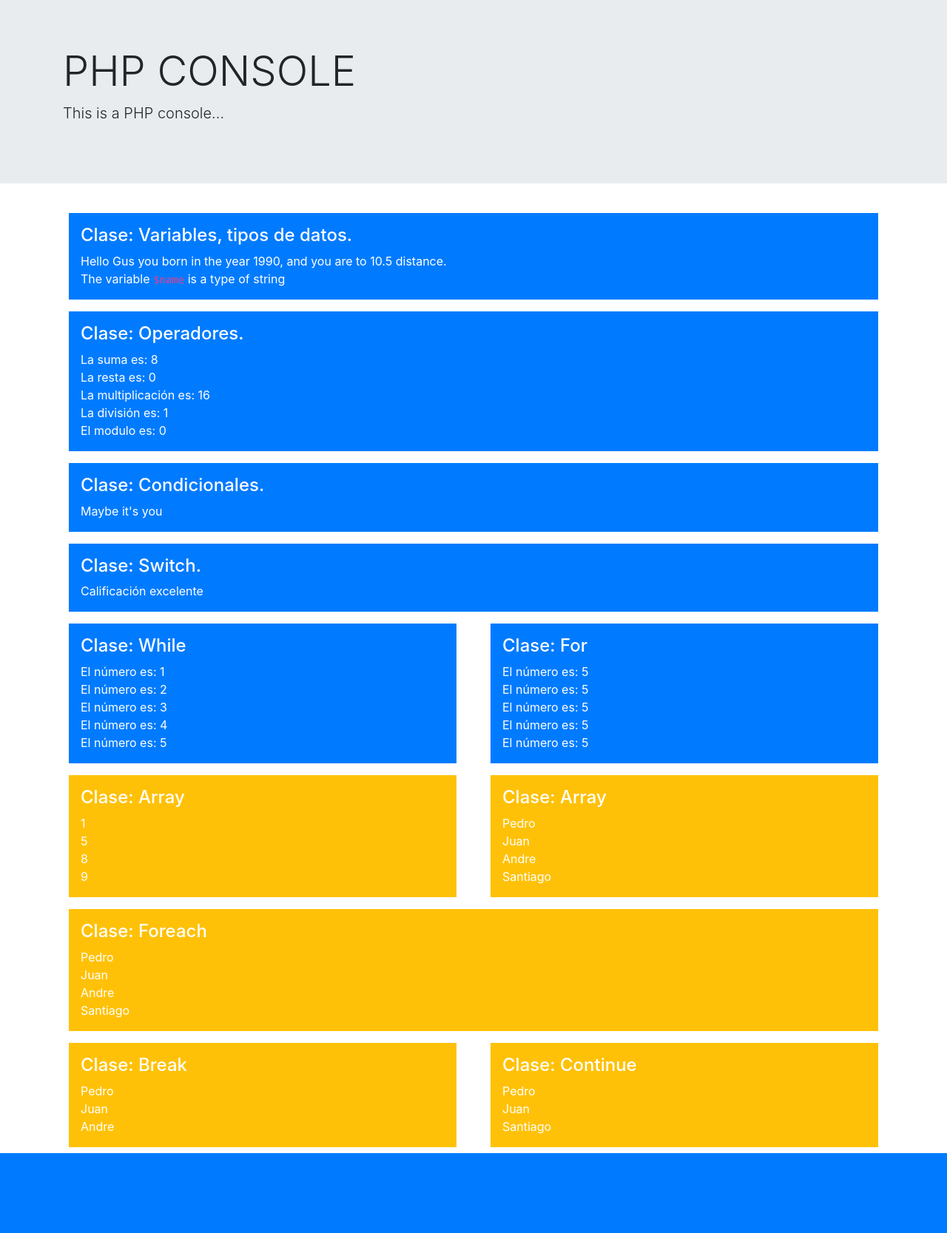
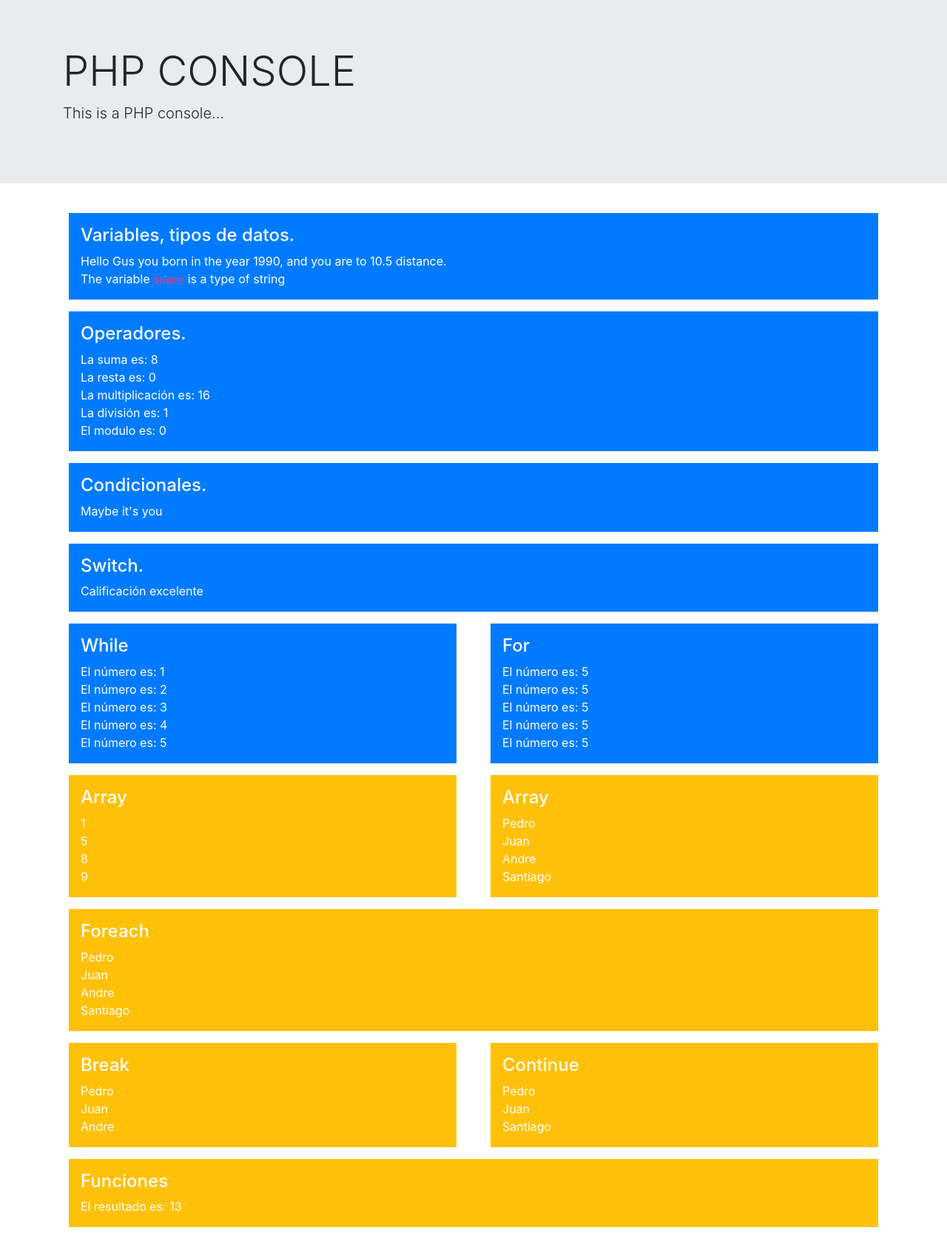
Before and after one commit to david-dc381/PHP-Console, a PHP site: page / in a window 1280 px wide. Shown: the part 57-1724 px from the top of the page at 74% size. Before the commit the page ends 1616 px from the top, so only its background shows below. Run offline with PHP 8.4, Linux system fonts and the light colour scheme.

Commit message:
Agregamos funciones

```diff
--- a/index.php
+++ b/index.php
@@ -25,7 +25,7 @@
         <div class="row">
             <div class="col-12">
                 <div class="p-3 m-2 bg-primary text-white">
-                    <h4>Clase: Variables, tipos de datos.</h4>
+                    <h4>Variables, tipos de datos.</h4>
                     <?php
                     /*
                         * Comentarios.
@@ -48,7 +48,7 @@
         <div class="row">
             <div class="col-12">
                 <div class="p-3 m-2 bg-primary text-white">
-                    <h4>Clase: Operadores.</h4>
+                    <h4>Operadores.</h4>
                     <?php
                         $num1 = 3;
                         $num2 = 5;
@@ -70,7 +70,7 @@
         <div class="row">
             <div class="col-12">
                 <div class="p-3 m-2 bg-primary text-white">
-                    <h4>Clase: Condicionales.</h4>
+                    <h4>Condicionales.</h4>
                     <?php
                         $name = "Robin";
                         $year = 2000;
@@ -91,7 +91,7 @@
         <div class="row">
             <div class="col-12">
                 <div class="p-3 m-2 bg-primary text-white">
-                    <h4>Clase: Switch.</h4>
+                    <h4>Switch.</h4>
                     <?php
                         $numero = 10;
 
@@ -128,7 +128,7 @@
         <div class="row">
             <div class="col-6">
                 <div class="p-3 m-2 bg-primary text-white">
-                    <h4>Clase: While</h4>
+                    <h4>While</h4>
                     <?php
                         $numero = 0;
 
@@ -142,7 +142,7 @@
 
             <div class="col-6">
                 <div class="p-3 m-2 bg-primary text-white">
-                    <h4>Clase: For</h4>
+                    <h4>For</h4>
                     <?php
                        for ($i=1; $i <= 5 ; $i++) {
                             echo "El número es: ".$numero."<br>";
@@ -155,7 +155,7 @@
         <div class="row">
             <div class="col-6">
                 <div class="p-3 m-2 bg-warning text-white">
-                    <h4>Clase: Array</h4>
+                    <h4>Array</h4>
                     <?php
                         $numero = [1,5,8,9];
 
@@ -169,7 +169,7 @@
 
             <div class="col-6">
                 <div class="p-3 m-2 bg-warning text-white">
-                    <h4>Clase: Array</h4>
+                    <h4>Array</h4>
                     <?php
                       $names = ["Pedro", "Juan", "Andre", "Santiago"];
 
@@ -184,7 +184,7 @@
         <div class="row">
             <div class="col-12">
                 <div class="p-3 m-2 bg-warning text-white">
-                    <h4>Clase: Foreach</h4>
+                    <h4>Foreach</h4>
                     <?php
                         $names = ["Pedro", "Juan", "Andre", "Santiago"];
 
@@ -199,7 +199,7 @@
         <div class="row">
             <div class="col-6">
                 <div class="p-3 m-2 bg-warning text-white">
-                    <h4>Clase: Break</h4>
+                    <h4>Break</h4>
                     <?php
                       $names = ["Pedro", "Juan", "Andre", "Santiago"];
 
@@ -216,7 +216,7 @@
 
             <div class="col-6">
                 <div class="p-3 m-2 bg-warning text-white">
-                    <h4>Clase: Continue</h4>
+                    <h4>Continue</h4>
                     <?php
                       $names = ["Pedro", "Juan", "Andre", "Santiago"];
 
@@ -231,6 +231,34 @@
             </div>
         </div>
 
+
+        <div class="row">
+            <div class="col-12">
+                <div class="p-3 m-2 bg-warning text-white">
+                    <h4>Funciones</h4>
+                    <?php
+                      function calc($sign, $num1, $num2) {
+                          switch ($sign) {
+                              case '+':
+                                  return $num1 + $num2;
+                                  break;
+                              case '-':
+                                  return $num1 - $num2;
+                                  break;
+                              default:
+                                  return 0;
+                                  break;
+                          }
+                      }
+
+                      $result = calc('+', 8, 5);
+                      echo "El resultado es: " . $result;
+
+                    ?>
+                </div>
+            </div>
+        </div>
+
     </div>
 
     <script src="https://code.jquery.com/jquery-3.5.1.slim.min.js" integrity="sha384-DfXdz2htPH0lsSSs5nCTpuj/zy4C+OGpamoFVy38MVBnE+IbbVYUew+OrCXaRkfj" crossorigin="anonymous"></script>
```
